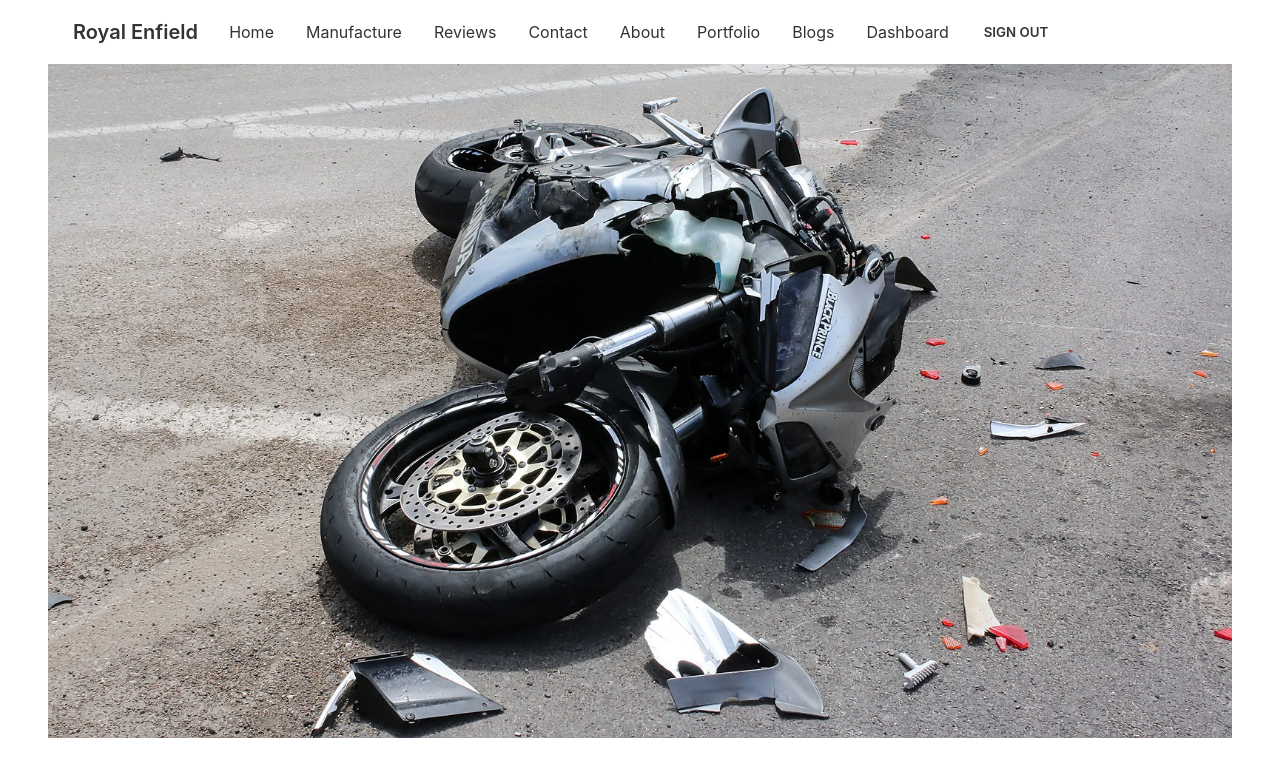
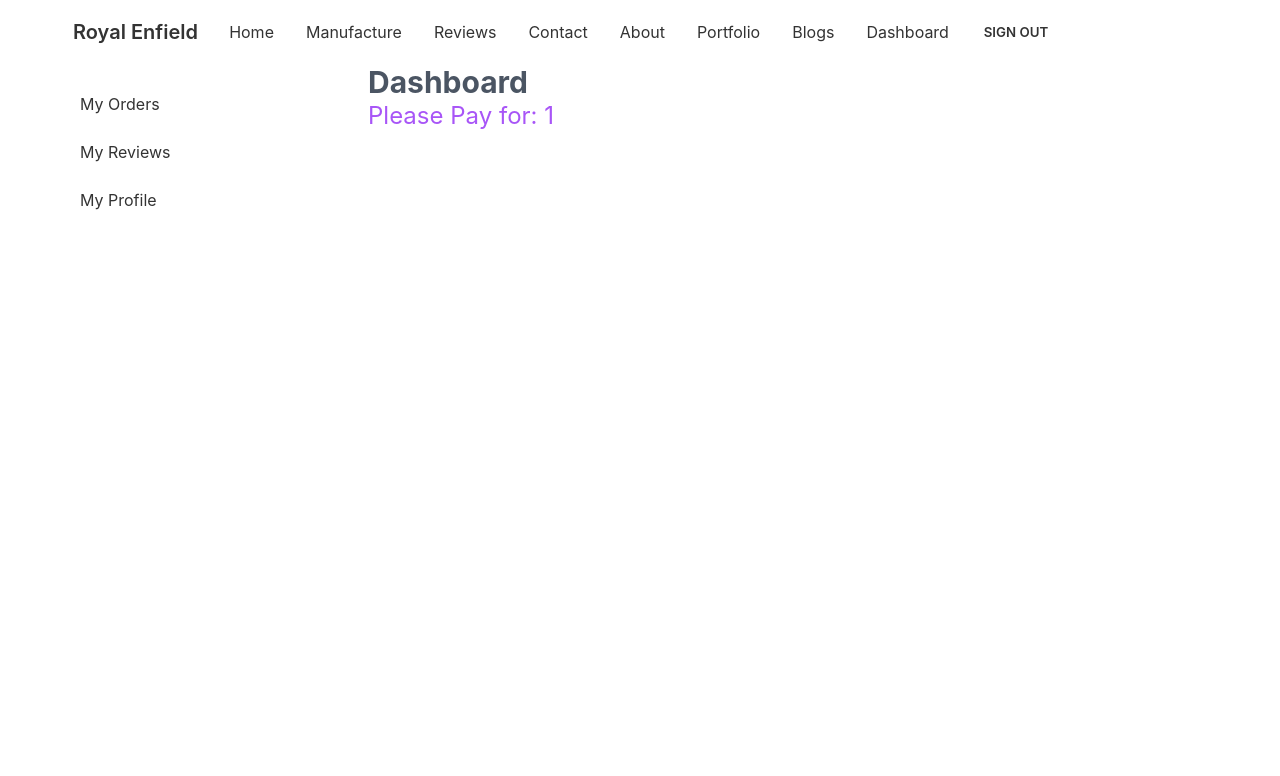
Before and after one commit to capmahin/Bike-manufacture-center, a React (Create React App) app: page /dashboard/payment/1 in a window 1280 px wide. Shown: the top 776 px of the page. Built offline with nearby package versions, Linux system fonts and the light colour scheme; no server answers; sample sign-in values are in the browser's storage; the HTML template or start-up script is replaced by a standard one.

Commit message:
add payment

```diff
--- a/src/App.js
+++ b/src/App.js
@@ -28,6 +28,7 @@
 
 import AddMechanic from "./Pages/Dashboard/AddMechanic";
 import MangeMechanic from "./Pages/Dashboard/MangeMechanic";
+import Payment from "./Pages/Dashboard/Payment";
 
 function App() {
   return (
@@ -62,6 +63,7 @@
           <Route index element={<MyOrders></MyOrders>}></Route>
           <Route path="review" element={<MyReview></MyReview>}></Route>
           <Route path="profile" element={<MyProfile></MyProfile>}></Route>
+          <Route path="payment/:id" element={<Payment></Payment>}></Route>
           <Route
             path="users"
             element={
--- a/src/Pages/Dashboard/MyOrders.js
+++ b/src/Pages/Dashboard/MyOrders.js
@@ -1,7 +1,7 @@
 import { signOut } from "firebase/auth";
 import React, { useEffect, useState } from "react";
 import { useAuthState } from "react-firebase-hooks/auth";
-import { useNavigate } from "react-router-dom";
+import { Link, useNavigate } from "react-router-dom";
 import auth from "../../firebase.init";
 
 const MyOrders = () => {
@@ -45,6 +45,7 @@
               <th>Date</th>
               <th>Parts</th>
               <th>Peace</th>
+              <th>Payment</th>
             </tr>
           </thead>
           <tbody>
@@ -55,6 +56,16 @@
                 <td>{o.date}</td>
                 <td>{o.fixing}</td>
                 <td>{o.minimum_quantity}</td>
+                <td>
+                  {o.price && !o.paid && (
+                    <Link to={`/dashboard/payment/${o._id}`}>
+                      <button className="btn btn-xs btn-success">Pay</button>
+                    </Link>
+                  )}
+                  {o.price && o.paid && (
+                    <span className="text-success">Paid</span>
+                  )}
+                </td>
               </tr>
             ))}
           </tbody>
--- /dev/null
+++ b/src/Pages/Dashboard/Payment.js
@@ -0,0 +1,14 @@
+import React from "react";
+import { useParams } from "react-router-dom";
+
+const Payment = () => {
+  const { id } = useParams();
+  const url = `http://localhost:5000/booking/${id}`;
+  return (
+    <div>
+      <h2 className="text-2xl text-purple-500"> Please Pay for: {id} </h2>
+    </div>
+  );
+};
+
+export default Payment;
```
